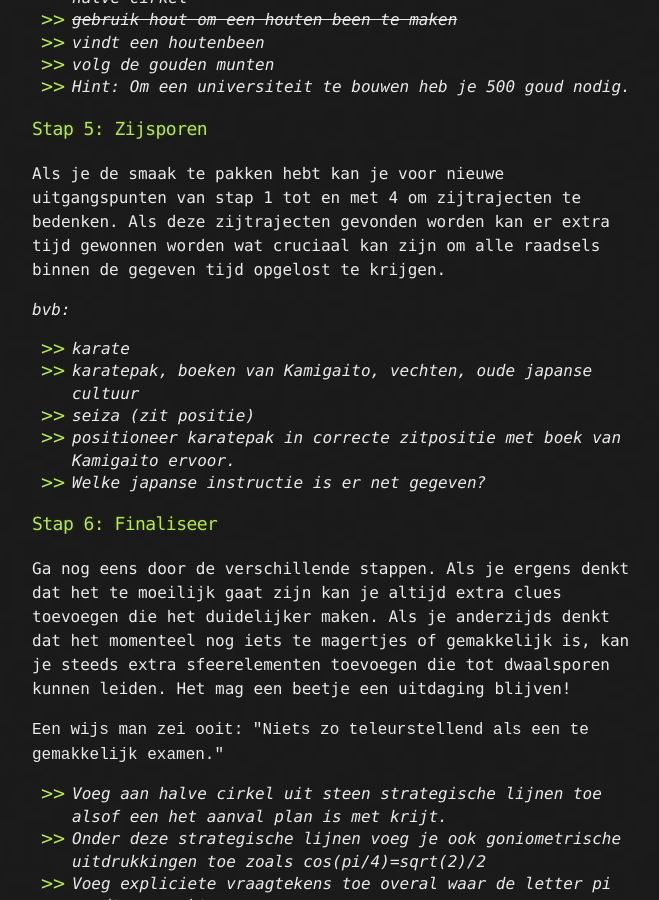
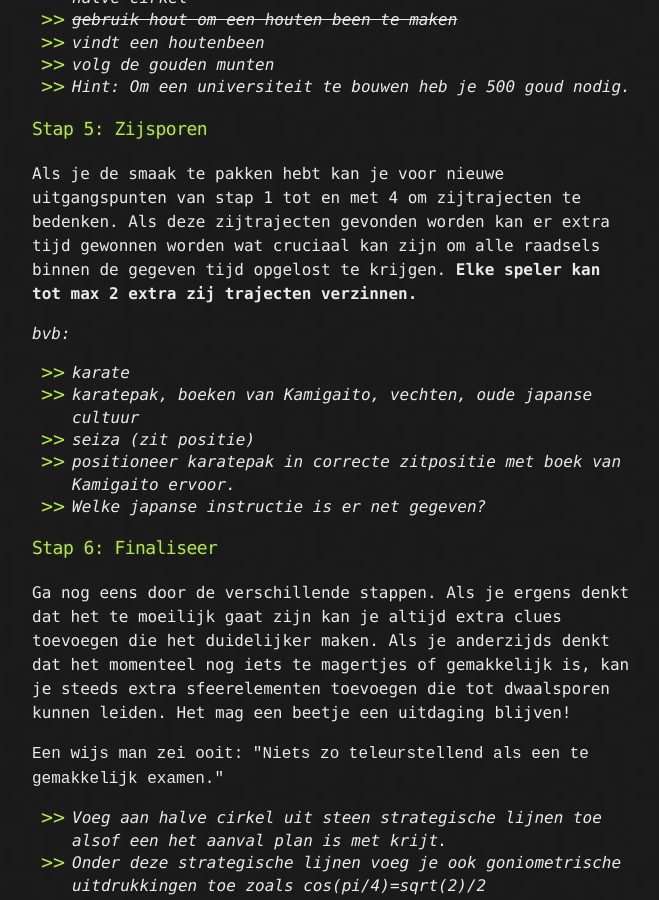
Before and after one commit to kkelchte/CTR-ESC, a Jekyll site: the page built from assets/instructies.md, in a window 1280 px wide and 900 px high, scrolled down 1507 px. Shown: the whole window, without its empty margins (308-967 px from the left). Built offline with Jekyll 4.4.1, drawn with Linux system fonts in a browser that asks for light colours.

Commit message:
add comment on max bonusvragen

```diff
--- a/assets/instructies.md
+++ b/assets/instructies.md
@@ -39,7 +39,7 @@ _bvb: al het basis materiaal te vinden in Age Of Empires: hout, steen, goud en e
 - _Hint: Om een universiteit te bouwen heb je 500 goud nodig._
 
 ### Stap 5: Zijsporen
-Als je de smaak te pakken hebt kan je voor nieuwe uitgangspunten van stap 1 tot en met 4 om zijtrajecten te bedenken. Als deze zijtrajecten gevonden worden kan er extra tijd gewonnen worden wat cruciaal kan zijn om alle raadsels binnen de gegeven tijd opgelost te krijgen.
+Als je de smaak te pakken hebt kan je voor nieuwe uitgangspunten van stap 1 tot en met 4 om zijtrajecten te bedenken. Als deze zijtrajecten gevonden worden kan er extra tijd gewonnen worden wat cruciaal kan zijn om alle raadsels binnen de gegeven tijd opgelost te krijgen. **Elke speler kan tot max 2 extra zij trajecten verzinnen.**
 
 _bvb:_
 * _karate_
```
Also changed, not shown: assets/regels.md (+1 -1 lines).
